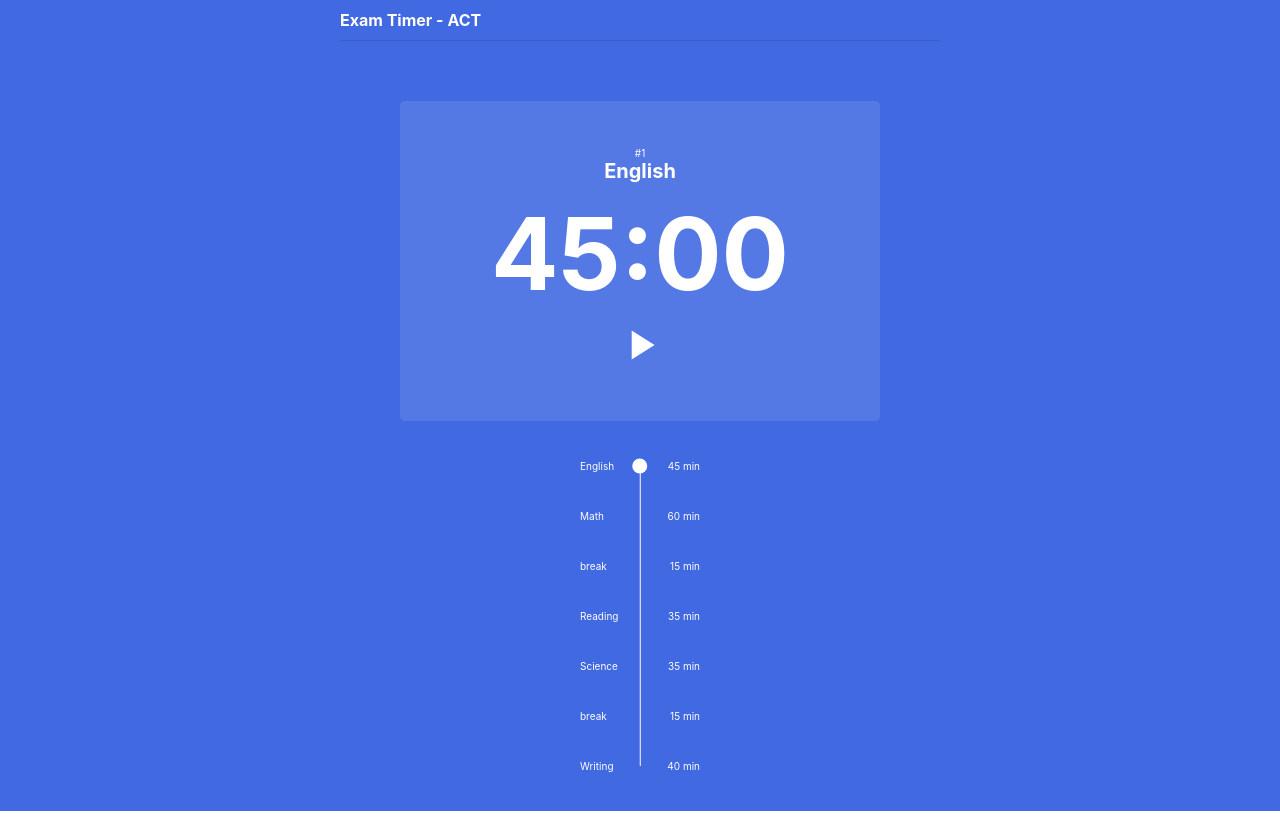
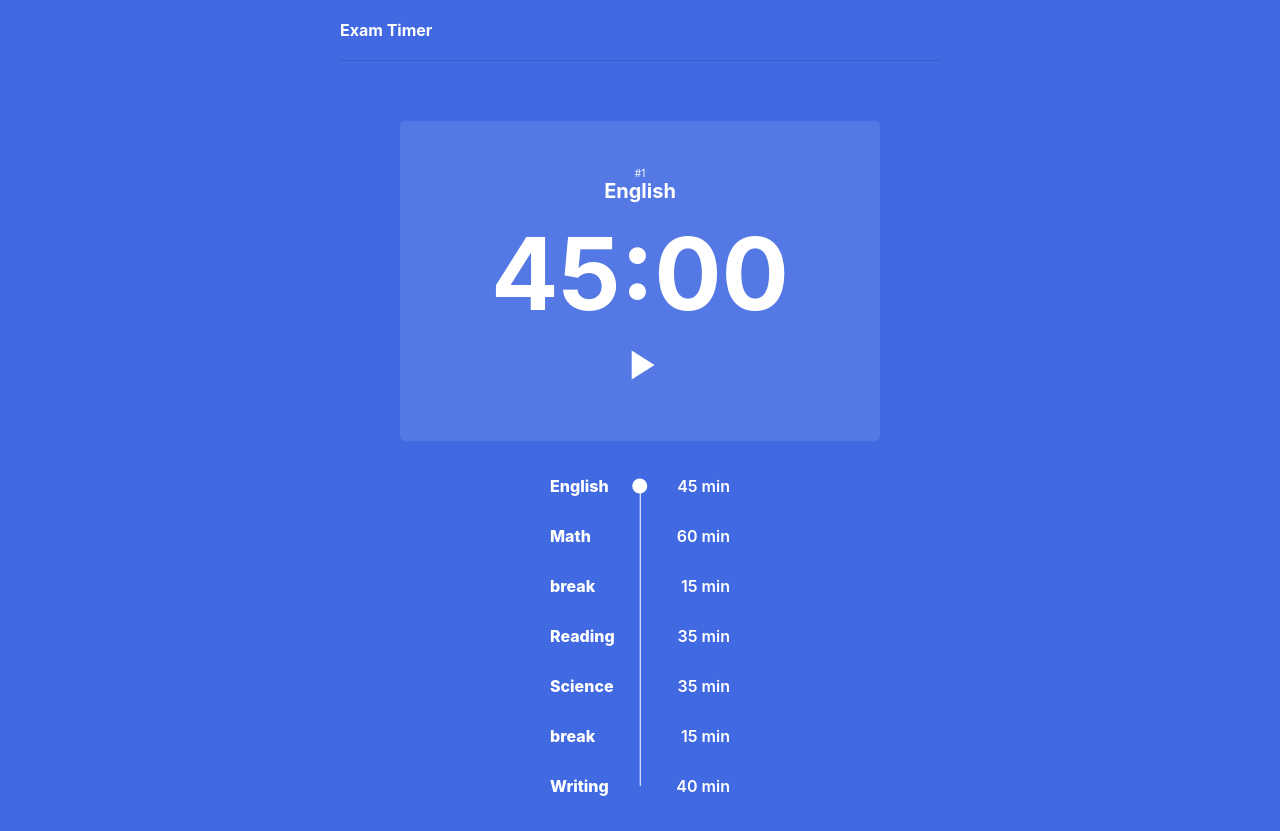
Before and after one commit to yongshn220/ExamClocker_frontend, a React (Create React App) app: page / in a window 1280 px wide. Built offline with nearby package versions, Linux system fonts and the light colour scheme.

Commit message:
minor update

```diff
--- a/src/pages/home/Header.js
+++ b/src/pages/home/Header.js
@@ -3,14 +3,14 @@ import {styled} from "@mui/material/styles";
 export default function HomeHeader() {
   return (
     <Base>
-      Exam Timer - ACT
+      Exam Timer
     </Base>
   )
 }
 
 const Base = styled('div')({
   display:'flex',
-  flex: '0 0 4rem',
+  flex: '0 0 6rem',
   borderBottom: '1px solid rgba(0,0,0,0.1)',
   alignItems:'center',
   fontSize: '1.6rem',
--- a/src/pages/timer/ExamSchedule.js
+++ b/src/pages/timer/ExamSchedule.js
@@ -35,7 +35,7 @@ const styles = {
   scheduleContainer: {
     display: 'flex',
     flexDirection: 'row',
-    width:'20%',
+    width:'30%',
     alignItems: 'flex-start',
     borderRadius: '8px',
     padding: '20px',
@@ -56,10 +56,14 @@ const styles = {
   },
   subjectName: {
     textAlign: 'left',
+    fontSize: '1.6rem',
+    fontWeight: '800',
     flex: 1,
   },
   subjectDuration: {
     textAlign: 'right',
+    fontSize: '1.6rem',
+    fontWeight: '600',
     flex: 1,
   },
   verticalLine: {
```
